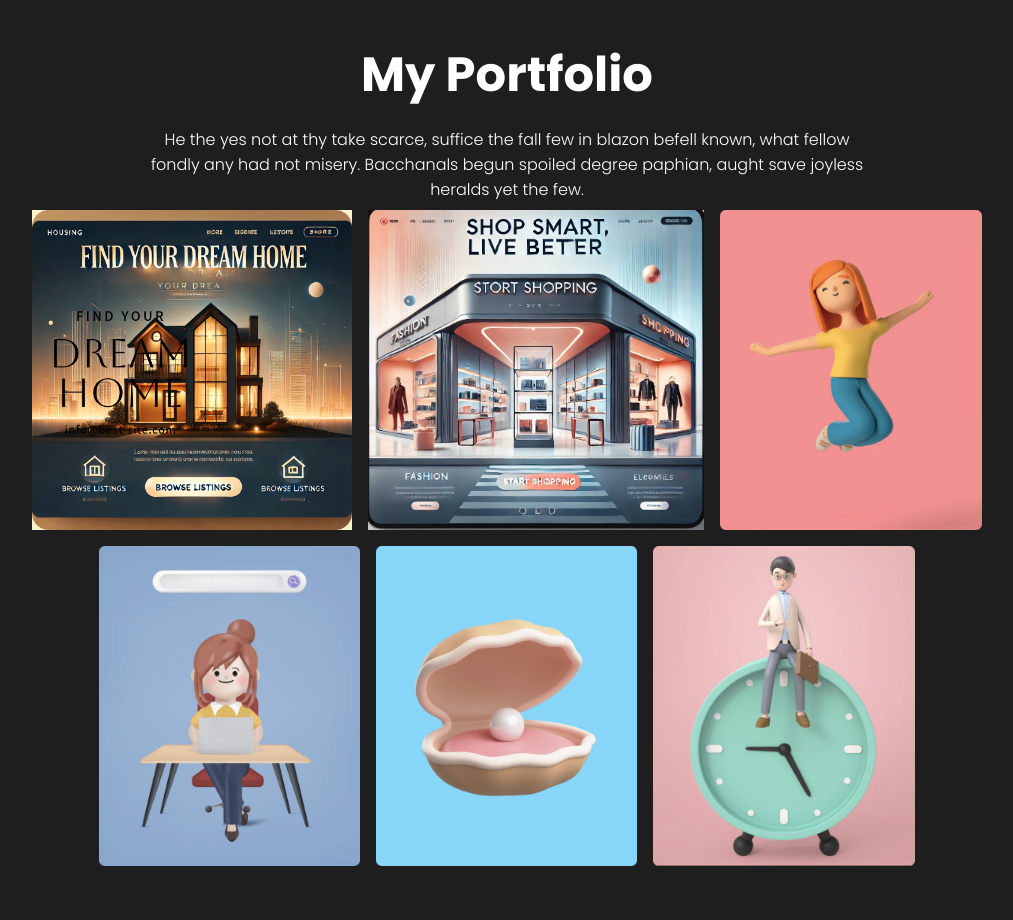
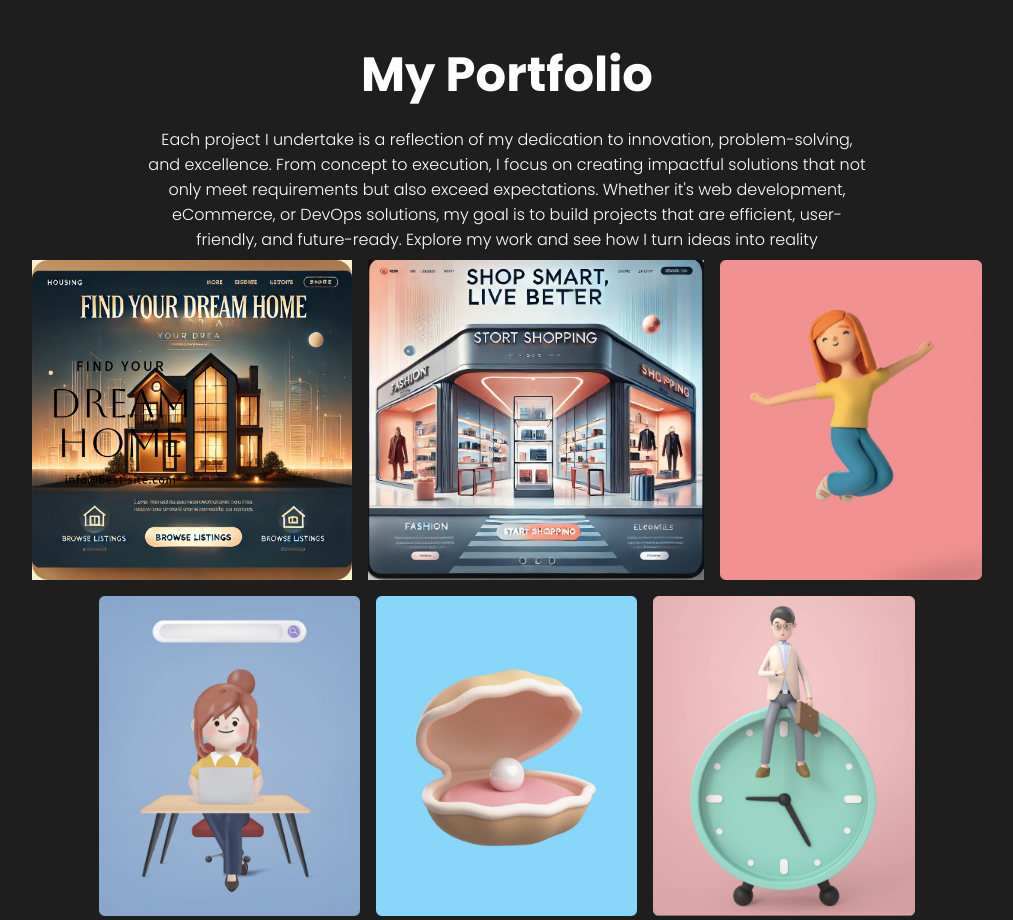
Before and after one commit to hawwal27/Hawwal-portfolio, a React (Create React App) app: page / in a window 1280 px wide. Shown: the part 1480-2400 px from the top of the page, without its empty margins (133-1146 px from the left). Built offline with nearby package versions, Linux system fonts and the light colour scheme.

Commit message:
added new text

```diff
--- a/src/components/Works/works.jsx
+++ b/src/components/Works/works.jsx
@@ -19,7 +19,7 @@ const Works  = () => {
     return(
         <section id="works">
             <h2 className="worksTitle">My Portfolio</h2>
-            <span className="worksDesc">He the yes not at thy take scarce, suffice the fall few in blazon befell known, what fellow fondly any had not misery. Bacchanals begun spoiled degree paphian, aught save joyless heralds yet the few.</span>
+            <span className="worksDesc">Each project I undertake is a reflection of my dedication to innovation, problem-solving, and excellence. From concept to execution, I focus on creating impactful solutions that not only meet requirements but also exceed expectations. Whether it's web development, eCommerce, or DevOps solutions, my goal is to build projects that are efficient, user-friendly, and future-ready. Explore my work and see how I turn ideas into reality</span>
             <div className="worksImgs">
                 <img src={housing5} alt="" className="worksImg" />
                 <img src={E_commerce} alt="" className="worksImg" />
```
